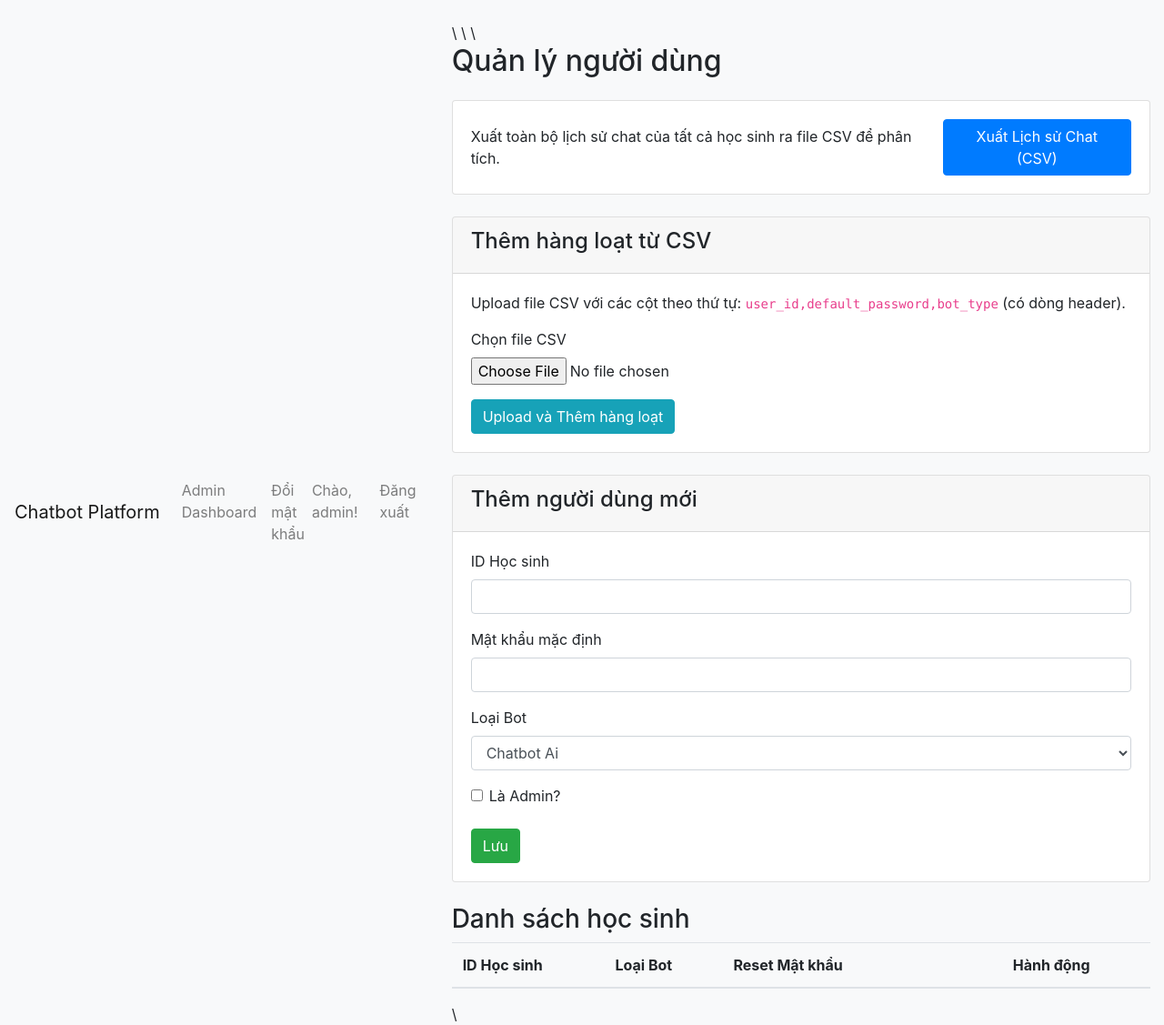
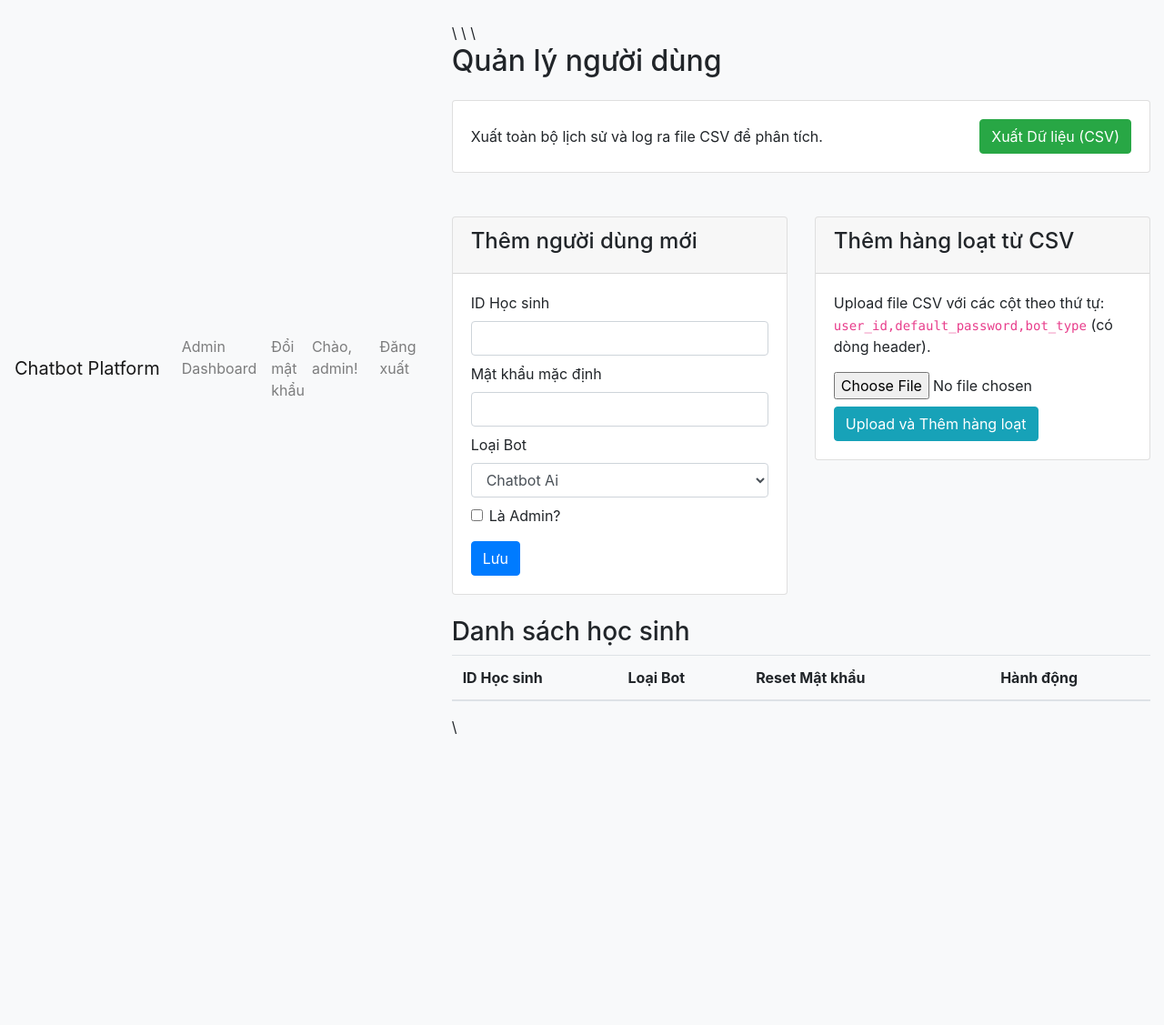
Before and after one commit to tranthanhduysph-coder/power-biology, a Flask app: page /admin in a window 1280 px wide. Shown: the whole page at 91% size. After the commit the page ends 807 px from the top, so only its background shows below. Run offline with Flask 3, Linux system fonts and the light colour scheme; a user stored in the database is signed in; data comes from the database, SQL or seed files in the repository; lists and menus that the app fills with data are empty; some libraries are stand-ins or nearby versions.

Commit message:
Fix BuildError in admin_dashboard.html for Blueprint

```diff
--- a/app/templates/admin_dashboard.html
+++ b/app/templates/admin_dashboard.html
@@ -1,48 +1,56 @@
 {% extends "base.html" %}
 {% block title %}Admin Dashboard{% endblock %}
+
 {% block content %}
     <h2>Quản lý người dùng</h2>
+
     <div class="card my-4">
         <div class="card-body d-flex justify-content-between align-items-center">
-        <span>Xuất toàn bộ lịch sử chat của tất cả học sinh ra file CSV để phân tích.</span>
-        <a href="{{ url_for('export_chat_history') }}" class="btn btn-primary">Xuất Lịch sử Chat (CSV)</a>
+            <span>Xuất toàn bộ lịch sử và log ra file CSV để phân tích.</span>
+            <a href="{{ url_for('main.export_chat_history') }}" class="btn btn-success">Xuất Dữ liệu (CSV)</a>
         </div>
     </div>
+
+    <div class="row">
+        <div class="col-md-6">
+            <div class="card my-4">
+                <div class="card-header"><h4>Thêm người dùng mới</h4></div>
+                <div class="card-body">
+                    <form method="POST" action="{{ url_for('main.admin_dashboard') }}">
+                        {{ user_form.hidden_tag() }}
+                        <div class="form-group mb-2">{{ user_form.username.label }} {{ user_form.username(class="form-control") }}</div>
+                        <div class="form-group mb-2">{{ user_form.password.label }} {{ user_form.password(class="form-control") }}</div>
+                        <div class="form-group mb-2">{{ user_form.bot_type.label }} {{ user_form.bot_type(class="form-control") }}</div>
+                        <div class="form-check mb-3">{{ user_form.is_admin(class="form-check-input") }} {{ user_form.is_admin.label(class="form-check-label") }}</div>
+                        {{ user_form.submit(class="btn btn-primary") }}
+                    </form>
+                </div>
+            </div>
+        </div>
+        <div class="col-md-6">
             <div class="card my-4">
                 <div class="card-header"><h4>Thêm hàng loạt từ CSV</h4></div>
                 <div class="card-body">
                     <p>Upload file CSV với các cột theo thứ tự: <code>user_id,default_password,bot_type</code> (có dòng header).</p>
-            <form method="POST" enctype="multipart/form-data">
+                    <form method="POST" enctype="multipart/form-data" action="{{ url_for('main.admin_dashboard') }}">
                         {{ upload_form.hidden_tag() }}
-                <div class="form-group">
-                    {{ upload_form.csv_file.label }}
+                        <div class="form-group mb-2">
                             {{ upload_form.csv_file(class="form-control-file") }}
                         </div>
                         {{ upload_form.submit(class="btn btn-info") }}
                     </form>
                 </div>
             </div>
-    <div class="card my-4">
-        <div class="card-header"><h4>Thêm người dùng mới</h4></div>
-        <div class="card-body">
-            <form method="POST">
-                {{ user_form.hidden_tag() }}
-                <div class="form-group">{{ user_form.username.label }} {{ user_form.username(class="form-control") }}</div>
-                <div class="form-group">{{ user_form.password.label }} {{ user_form.password(class="form-control") }}</div>
-                <div class="form-group">{{ user_form.bot_type.label }} {{ user_form.bot_type(class="form-control") }}</div>
-                <div class="form-check">{{ user_form.is_admin(class="form-check-input") }} {{ user_form.is_admin.label(class="form-check-label") }}</div>
-                <br>
-                {{ user_form.submit(class="btn btn-success") }}
-            </form>
         </div>
     </div>
+
     <h3>Danh sách học sinh</h3>
     <table class="table table-striped">
         <thead>
             <tr>
                 <th>ID Học sinh</th>
                 <th>Loại Bot</th>
-                <th style="width: 40%;">Reset Mật khẩu</th>
+                <th style="width: 35%;">Reset Mật khẩu</th>
                 <th>Hành động</th>
             </tr>
         </thead>
@@ -52,7 +60,7 @@
                 <td>{{ user.username }}</td>
                 <td>{{ user.bot_type.upper() }}</td>
                 <td>
-                    <form action="{{ url_for('reset_student_password', user_id=user.id) }}" method="POST" class="d-inline">
+                    <form action="{{ url_for('main.reset_student_password', user_id=user.id) }}" method="POST" class="d-inline">
                         {{ reset_form.hidden_tag() }}
                         <div class="input-group input-group-sm">
                             {{ reset_form.new_password(class="form-control", placeholder="Mật khẩu mới...") }}
@@ -61,9 +69,9 @@
                     </form>
                 </td>
                 <td>
-                    <a href="{{ url_for('view_chat_history', user_id=user.id) }}" class="btn btn-info btn-sm">Xem Lịch sử</a>
-                    <a href="{{ url_for('delete_user', user_id=user.id) }}" class="btn btn-danger btn-sm" onclick="return confirm('Bạn chắc chắn muốn xóa?');">Xóa</a>
-		<a href="{{ url_for('view_variable_logs', user_id=user.id) }}" class="btn btn-success btn-sm">Xem Log</a>
+                    <a href="{{ url_for('main.view_chat_history', user_id=user.id) }}" class="btn btn-info btn-sm">Xem Chat</a>
+                    <a href="{{ url_for('main.view_variable_logs', user_id=user.id) }}" class="btn btn-success btn-sm">Xem Log</a>
+                    <a href="{{ url_for('main.delete_user', user_id=user.id) }}" class="btn btn-danger btn-sm" onclick="return confirm('Bạn chắc chắn muốn xóa?');">Xóa</a>
                 </td>
             </tr>
             {% endfor %}
```
Lines whose indentation alone changed are shown as unchanged.
